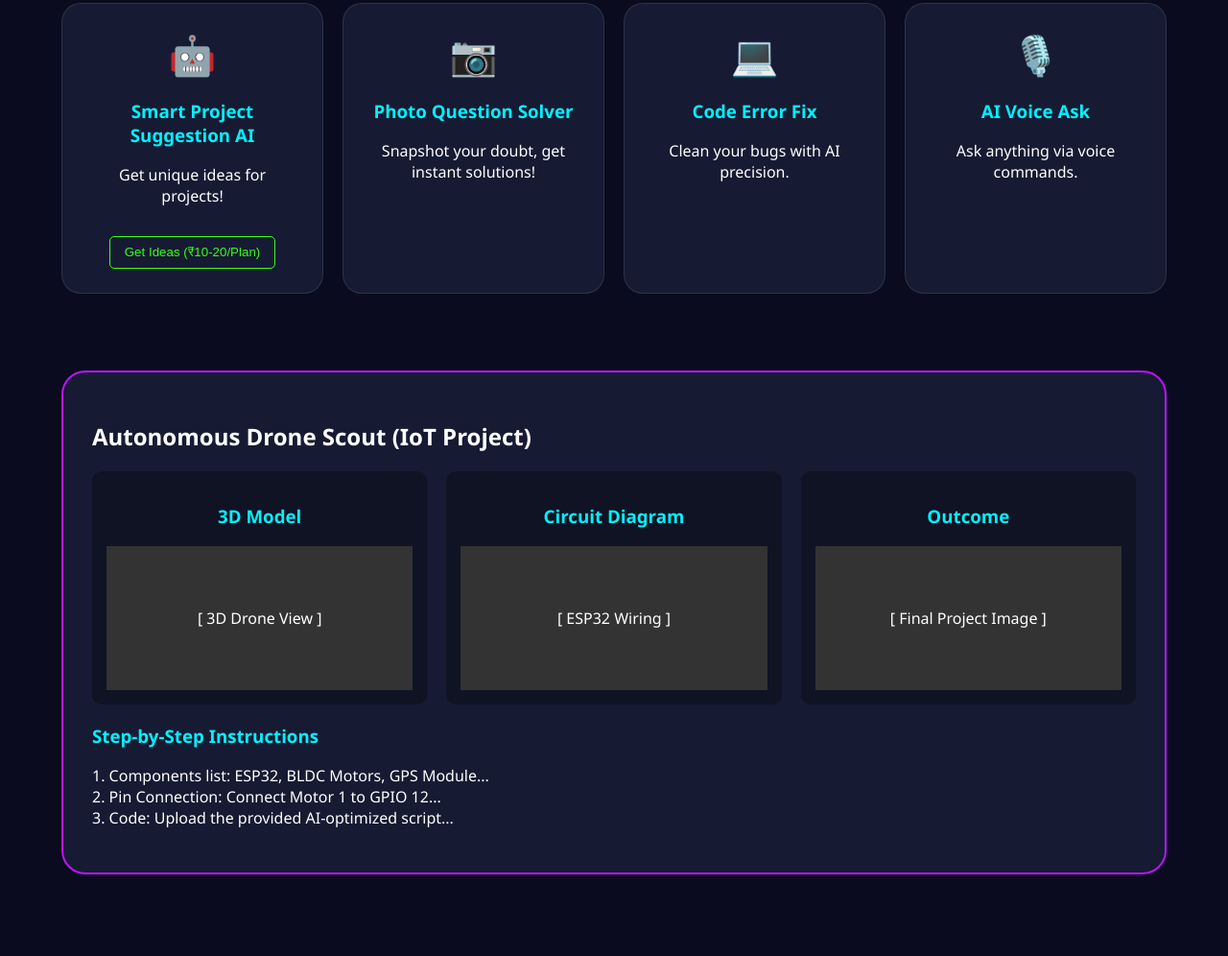
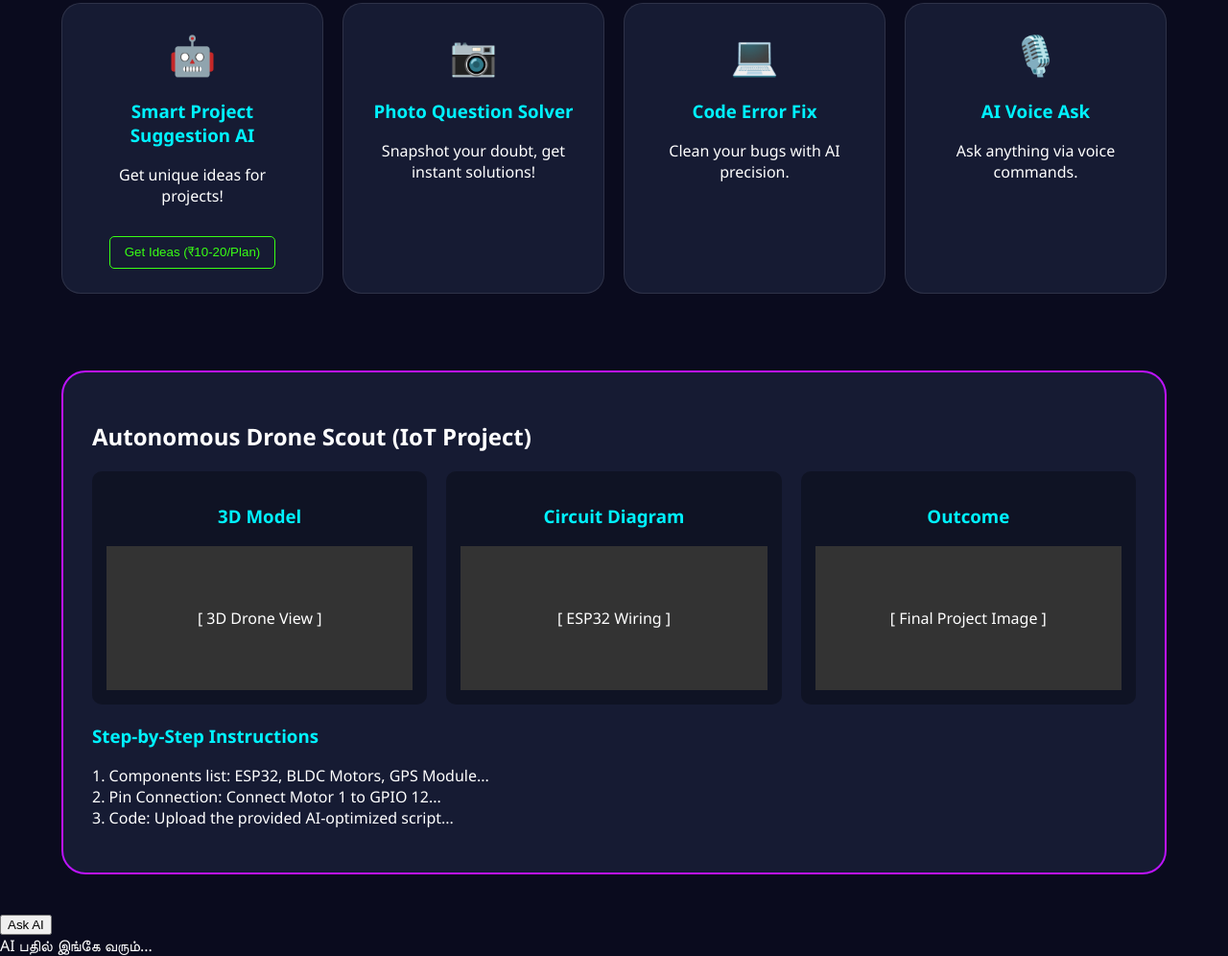
Before and after one commit to vishalsmc213-debug/fear, a website: page index.html in a window 1280 px wide. Shown: the part 578-1574 px from the top of the page at 96% size. Before the commit the page ends 1529 px from the top, so only its background shows below. Drawn offline with Linux system fonts and the light colour scheme.

Commit message:
Add AI interaction button and response box
Added a button to ask AI and a response box.

```diff
--- a/index.html
+++ b/index.html
@@ -236,6 +236,9 @@
                3. Code: Upload the provided AI-optimized script...</p>
         </div>
     </div>
-
 </body>
 </html>
+
+<button onclick="askAI()">Ask AI</button>
+
+<div id="response-box">AI பதில் இங்கே வரும்...</div>
```
